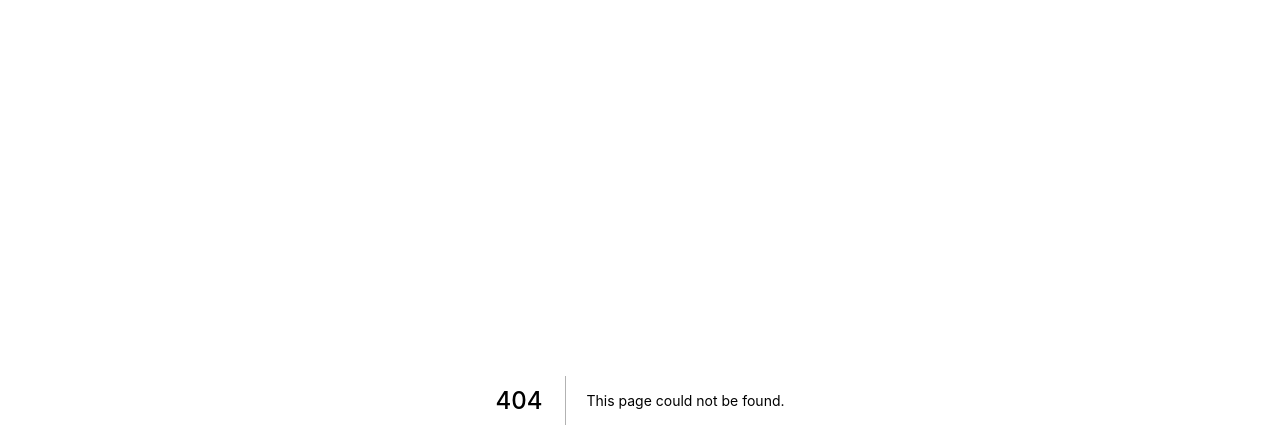
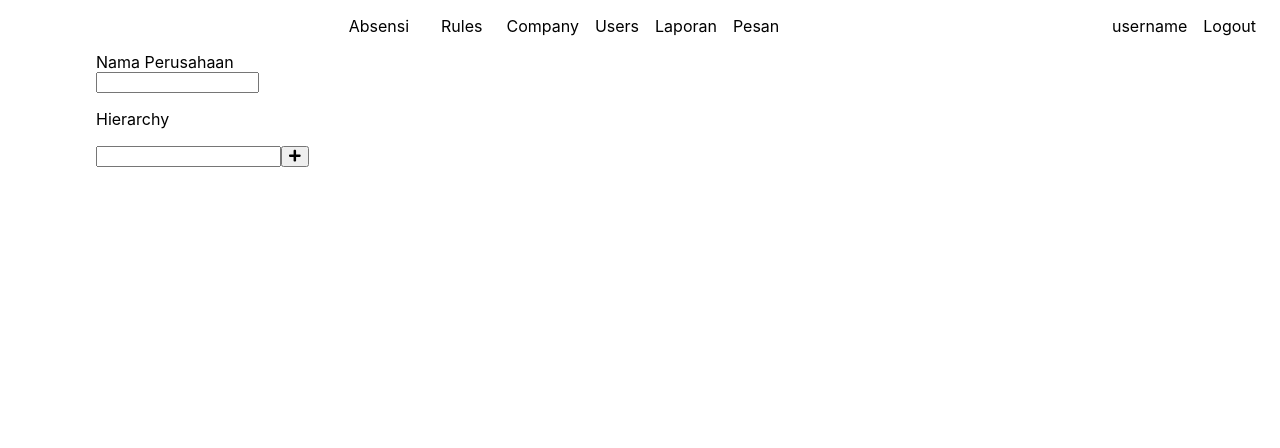
Before and after one commit to miridium-electrode/erp, a Next.js app in the folder web/: page /employees/attendance/hr/company/profile in a window 1280 px wide. Before the commit this address had no page. Shown: the top 448 px of the page. Built offline with nearby package versions, Linux system fonts and the light colour scheme.

Commit message:
/employees/attendance/hr/company/profile page and styling

```diff
--- /dev/null
+++ b/web/pages/employees/attendance/hr/company/profile.module.scss
@@ -0,0 +1,9 @@
+.cname {
+    width: 15%;
+    display: flex;
+    flex-direction: column;
+}
+
+.hierarchy {
+    width: 30%;
+}
--- /dev/null
+++ b/web/pages/employees/attendance/hr/company/profile.tsx
@@ -0,0 +1,53 @@
+import { useState } from "react";
+
+import Background from '@components/background'
+import Navbar from '@components/navbar/employees/attendance/hr'
+import Container from '@components/container/employees/attendance/hr/company'
+import styles from './profile.module.scss'
+import { FontAwesomeIcon } from "@fortawesome/react-fontawesome";
+import { faPlus } from "@fortawesome/free-solid-svg-icons";
+import { faMinus } from "@fortawesome/free-solid-svg-icons";
+
+function Company_Profile(){
+    const [h, setH] = useState([0]);
+
+    const handleAddClick = () => {
+        setH([...h, ++h[h.length - 1]]);
+    }
+
+    return (
+        <Background>
+            <Navbar />
+            <Container>
+                <div className={styles.cname}>
+                    <label htmlFor="name">Nama Perusahaan</label>
+                    <input type="text" name="name" />
+                </div>
+                <p>Hierarchy</p>
+                {h.map((elemkey) => {
+                        if(h.length === 1) {
+                            return (
+                                <div className={styles.hierarchy} key={elemkey.toString()}>
+                                    <input type="text" name="hie" />
+                                    <button onClick={handleAddClick}><FontAwesomeIcon icon={faPlus} /></button>
+                                </div>
+                            );
+                        } else {
+                            return (
+                                <div className={styles.hierarchy} key={elemkey.toString()}>
+                                    <input type="text" name="hie" />
+                                    <button onClick={handleAddClick}><FontAwesomeIcon icon={faPlus} /></button>
+                                    <button><FontAwesomeIcon icon={faMinus} /></button>
+                                </div>
+                            );
+                        }
+                    })
+                }
+
+            </Container>
+        </Background>
+    );
+}
+
+
+export default Company_Profile;
```
